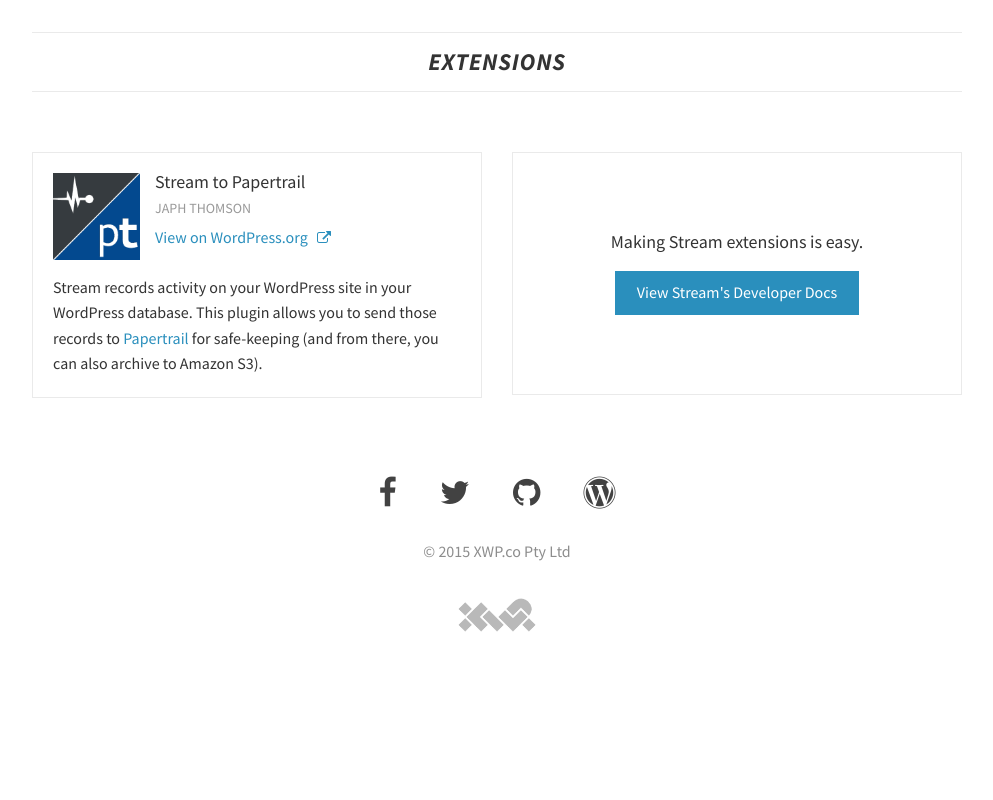
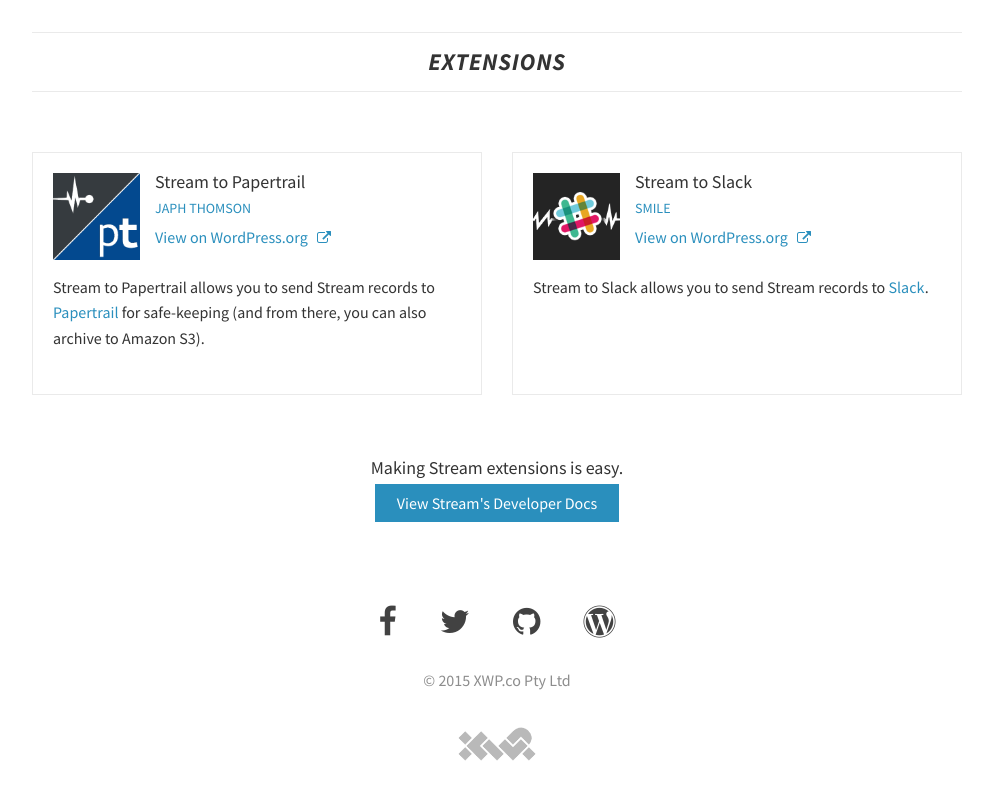
Before and after one commit to xwp/wp-stream.com, a plain HTML site: page index.html in a window 1280 px wide. Shown: the part 3101-3901 px from the top of the page, without its empty margins (143-1136 px from the left). Before the commit the page ends 3840 px from the top, so only its background shows below. Drawn offline with Linux system fonts and the light colour scheme; no server answers.

Commit message:
Add Stream to Slack extension

```diff
--- a/index.html
+++ b/index.html
@@ -449,19 +449,37 @@
 							</div>
 							<div class="col-xs-9 no-padding">
 								<h4>Stream to Papertrail</h4>
-								<h5>Japh Thomson</h5>
+								<h5><a href="https://japh.com.au">Japh Thomson</a></h5>
 								<p><a href="https://wordpress.org/plugins/stream-to-papertrail/">View on WordPress.org <i class="fa fa-external-link fa-fw"></i></a></p>
 							</div>
 							<div class="col-xs-12 no-padding">
-								<p>Stream records activity on your WordPress site in your WordPress database. This plugin allows you to send those records to <a href="https://papertrailapp.com/">Papertrail</a> for safe-keeping (and from there, you can also archive to Amazon S3).</p>
+								<p>Stream to Papertrail allows you to send Stream records to <a href="https://papertrailapp.com/">Papertrail</a> for safe-keeping (and from there, you can also archive to Amazon S3).</p>
 							</div>
-							<div class="clearfix">
+							<div class="clearfix"></div>
 						</div>
 					</div>
 				</div>
 				<div class="item">
-					<div class="col-xs-12 col-sm-6 text-center">
-						<div class="extensions-box dev-docs">
+					<div class="col-xs-12 col-sm-6">
+						<div class="extensions-box">
+							<div class="col-xs-3 no-padding">
+								<img src="images/extensions/stream-to-slack.png" class="extensions-icon" alt="Stream to Slack" />
+							</div>
+							<div class="col-xs-9 no-padding">
+								<h4>Stream to Slack</h4>
+								<h5><a href="http://wearesmile.com">SMILE</a></h5>
+								<p><a href="https://wordpress.org/plugins/stream-to-slack/">View on WordPress.org <i class="fa fa-external-link fa-fw"></i></a></p>
+							</div>
+							<div class="col-xs-12 no-padding">
+								<p>Stream to Slack allows you to send Stream records to <a href="https://papertrailapp.com/">Slack</a>.</p>
+							</div>
+							<div class="clearfix"></div>
+						</div>
+					</div>
+				</div>
+				<div class="item">
+					<div class="col-xs-12 col-sm-12 text-center">
+						<div class="dev-docs">
 							<h4>Making Stream extensions is easy.</h4>
 							<p><a class="small-btn all-btn-bg-color-blue" href="https://github.com/xwp/stream/wiki">View Stream's Developer Docs</a></p>
 						</div>
--- a/style.css
+++ b/style.css
@@ -792,8 +792,8 @@ p.section-description {
 	box-shadow: inset 0 0 0 1px rgba(0,0,0,1);
 }
 
-.content-area-section .extensions-box.dev-docs {
-	padding-top: 80px;
+.content-area-section .dev-docs {
+	padding-top: 50px;
 }
 
 .content-area-section .extensions-box .extensions-icon {
```
Also changed, not shown: images/extensions/stream-to-slack.png (added).
